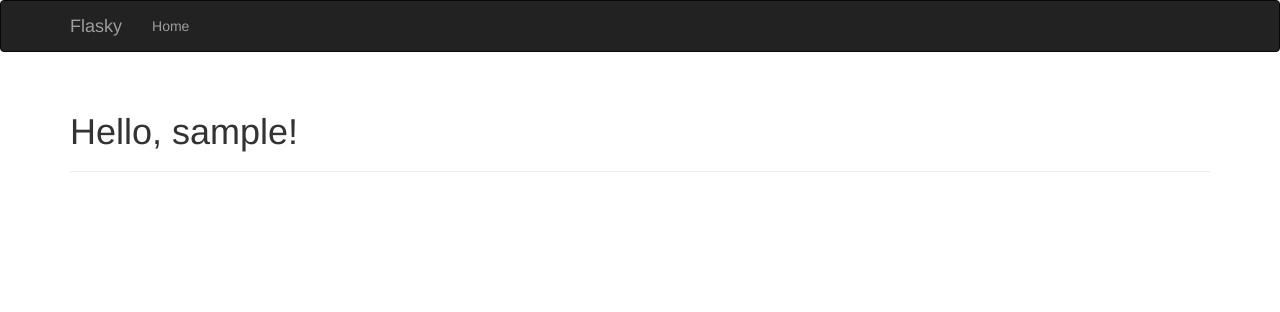
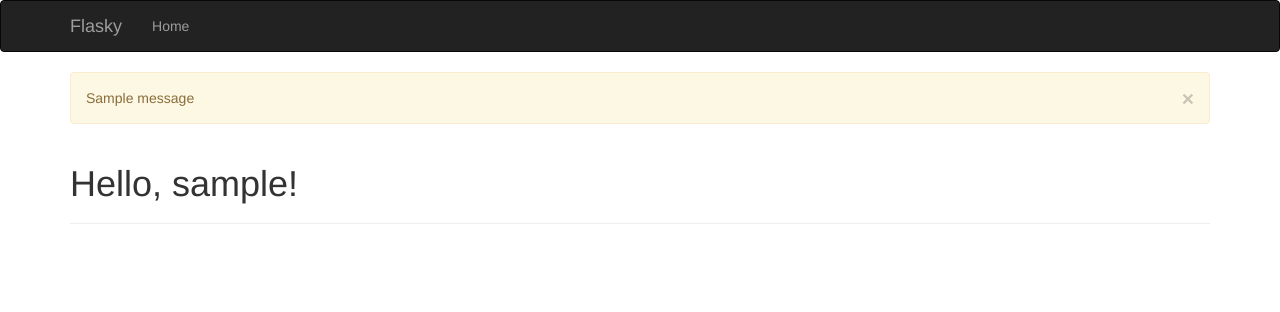
Before and after one commit to bassqmyd/myflasky, a Flask app: page /user/sample in a window 1280 px wide. Shown: the top 312 px of the page. Run offline with Flask 2, Linux system fonts and the light colour scheme; one stand-in notice (Sample message) is shown; some libraries are stand-ins or nearby versions.

Commit message:
Flash，请求完成后，让用户知道状态的变化。 在模板中也需要用get_flashed_messages()函数获取并渲染消息。

```diff
--- a/app1/hello.py
+++ b/app1/hello.py
@@ -1,4 +1,4 @@
-from flask import Flask, render_template, session, redirect, url_for
+from flask import Flask, render_template, session, redirect, url_for, flash
 from flask_script import Manager
 from flask_bootstrap import Bootstrap
 from flask_moment import Moment
@@ -24,6 +24,11 @@ def index():
     name = None
     form = NameForm()
     if form.validate_on_submit():
+        old_name = session.get('name')
+        if old_name is not None and old_name != form.name.data:
+            flash('Look like you have changed your name!')
+        else:
+            flash('same name')
         session['name'] = form.name.data
         return redirect(url_for('index'))
     return render_template('index.html', form=form, name=session['name'],
--- a/app1/templates/base.html
+++ b/app1/templates/base.html
@@ -31,6 +31,12 @@
 
 {% block content %}
 <div class="container">
+    {% for message in get_flashed_messages() %}
+    <div class="alert alert-warning">
+        <button type="button" class="close" data-dismiss="alert">&times;</button>
+        {{ message }}
+    </div>
+    {% endfor %}
     {% block page_content %}{% endblock %}
 </div>
 {% endblock %}
```
